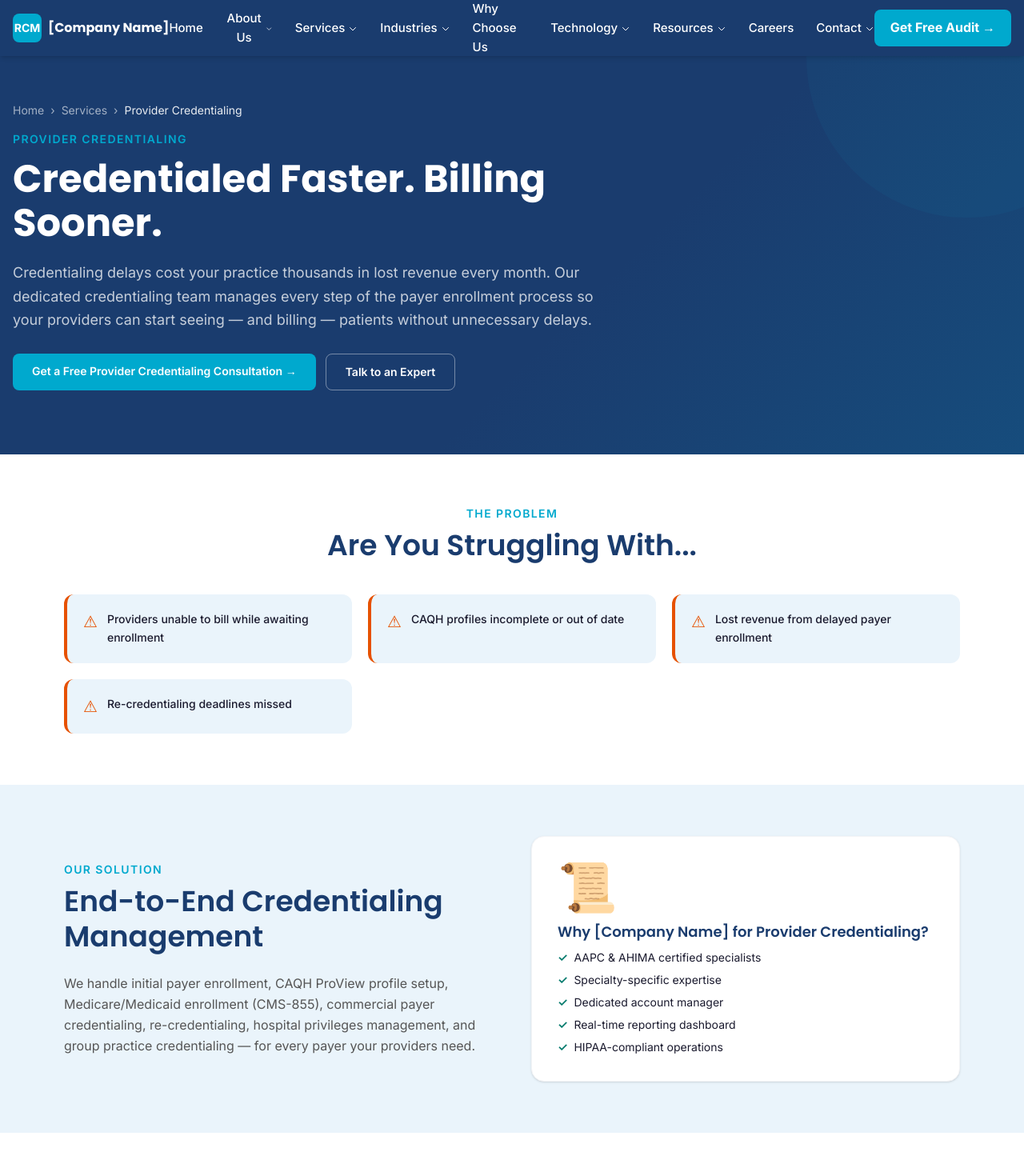
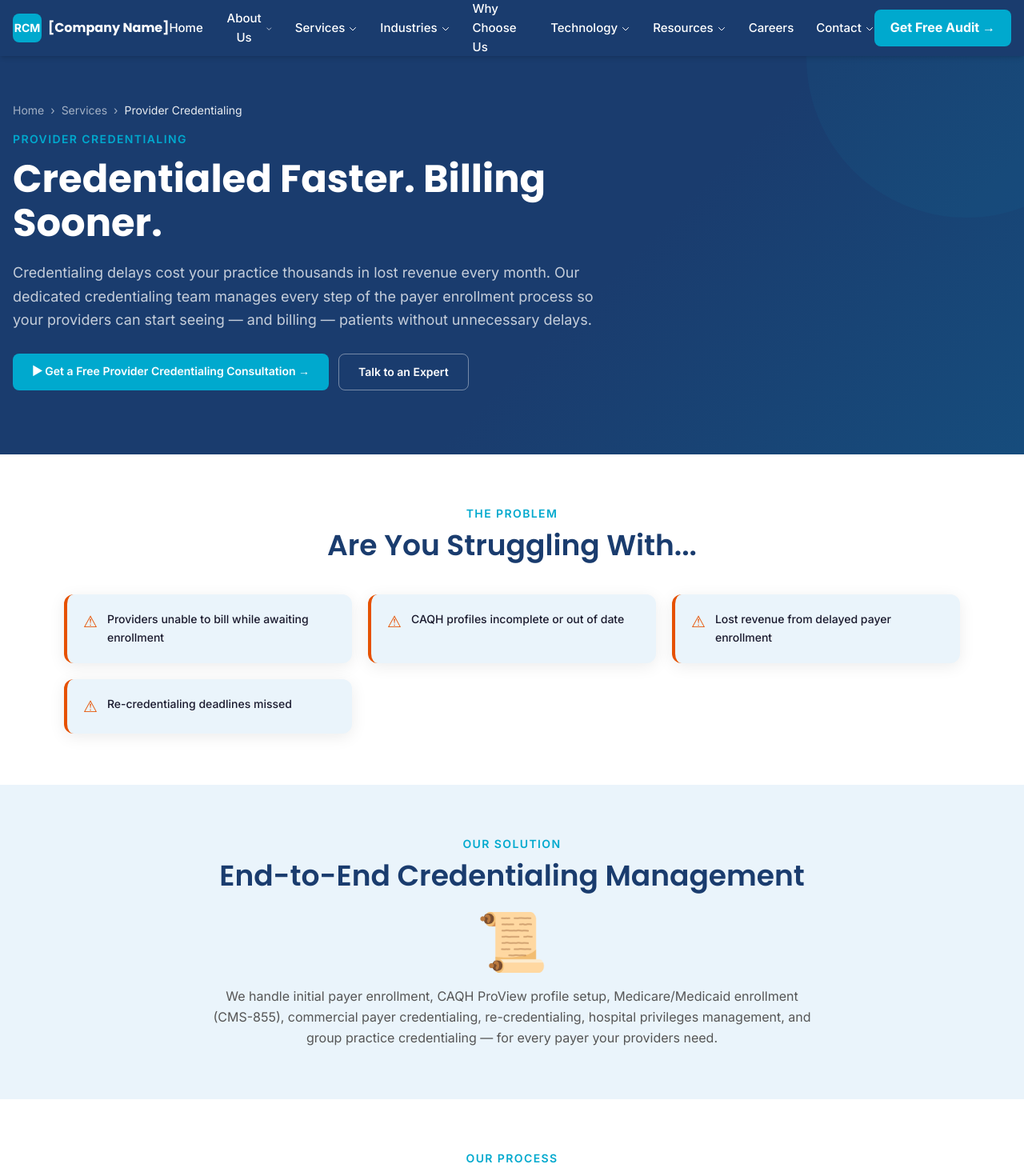
Before and after one commit to raffayprogrammer/Website, a Next.js app: page /services/credentialing in a window 1280 px wide. Shown: the top 1470 px of the page at 80% size. Built offline with nearby package versions, Linux system fonts and the light colour scheme.

Commit message:
Sections 5+6 alignment - services overview SEO/headlines/4-pillar table, service template restructured to 10-section spec order with standalone Why Choose Us

```diff
--- a/src/app/services/page.tsx
+++ b/src/app/services/page.tsx
@@ -5,61 +5,77 @@ import PageHero from "@/components/shared/PageHero";
 import CtaBanner from "@/components/shared/CtaBanner";
 import { services } from "@/data/services";
 
+/* Section 5.0 — SEO */
 export const metadata: Metadata = {
-  title: "[Company Name] | Complete Medical Billing & RCM Services",
+  title: "[Company Name] | Complete Medical Billing & RCM Services | USA",
   description:
-    "Explore our complete suite of medical billing, coding, RCM, denial management, credentialing, and virtual assistant services.",
+    "Explore our comprehensive suite of medical billing, coding, RCM, denial management, credentialing, and virtual assistant services. HIPAA-compliant solutions for every healthcare provider.",
+  keywords: [
+    "medical billing services",
+    "RCM services",
+    "revenue cycle management",
+    "denial management services",
+    "healthcare credentialing",
+    "prior authorization services",
+  ],
 };
 
+/* Section 5.2 — Services Architecture (4 pillars per spec table) */
 const pillars = [
   {
     title: "Front-End Revenue Cycle",
-    desc: "Prevent claim issues before they start",
+    outcome: "Prevent claim issues before they start",
     services: ["Eligibility Verification", "Prior Authorization", "Charge Entry"],
   },
   {
     title: "Mid-Cycle Revenue Management",
-    desc: "Accurate, compliant claims with faster reimbursements",
+    outcome: "Accurate, compliant claims with faster reimbursements",
     services: ["Medical Coding", "Medical Billing", "Payment Posting"],
   },
   {
     title: "Back-End Revenue Optimization",
-    desc: "Maximum collection of all earned revenue",
+    outcome: "Maximum collection of all earned revenue",
     services: ["AR Recovery", "Denial Management", "Reporting & Analytics"],
   },
   {
     title: "Administrative & Operational",
-    desc: "Operational efficiency and provider enrollment",
-    services: ["Provider Credentialing", "Virtual Medical Assistants"],
+    outcome: "Operational efficiency and provider enrollment",
+    services: ["Credentialing", "Virtual Medical Assistants", "Healthcare BPO"],
   },
 ];
 
 export default function ServicesOverview() {
   return (
     <PageLayout>
+      {/* 5.1 Hero */}
       <PageHero
         eyebrow="Services"
         title="End-to-End Revenue Cycle Services — All Under One Roof"
-        subtitle="Managing your revenue cycle shouldn't require 10 different vendors. We deliver every service your practice needs — from patient scheduling to final claim adjudication."
+        subtitle="Managing your revenue cycle shouldn't require 10 different vendors. [Company Name] delivers every service your practice needs — from the moment a patient schedules an appointment to the day that claim is fully adjudicated and paid."
         crumbs={[{ label: "Services" }]}
       />
 
-      {/* Pillars */}
+      {/* 5.2 Services Architecture */}
       <section className="py-16 bg-white">
         <div className="max-w-7xl mx-auto px-4">
           <div className="text-center mb-12">
             <p className="text-cyan font-semibold uppercase tracking-widest text-sm mb-2">
               Service Architecture
             </p>
-            <h2 className="text-3xl lg:text-4xl font-bold text-navy font-[family-name:var(--font-poppins)]">
-              Three Integrated Pillars
+            <h2 className="t-h2-section font-[family-name:var(--font-poppins)] mb-4">
+              Four Integrated Pillars
             </h2>
+            <p className="text-body max-w-2xl mx-auto">
+              Our services are organized into integrated pillars covering every stage
+              of your revenue cycle.
+            </p>
           </div>
-          <div className="grid sm:grid-cols-2 lg:grid-cols-4 gap-5">
+
+          <div className="grid sm:grid-cols-2 lg:grid-cols-4 gap-5 mb-10">
             {pillars.map((p, i) => (
               <div
                 key={p.title}
-                className="bg-ice border border-gray-100 rounded-2xl p-6 card-hover border-l-4 border-l-cyan"
+                className="bg-ice border border-gray-100 rounded-2xl p-6 card-hover border-l-4 border-l-cyan flex flex-col"
               >
                 <div className="text-cyan font-bold text-3xl font-[family-name:var(--font-poppins)] mb-2">
                   0{i + 1}
@@ -67,7 +83,13 @@ export default function ServicesOverview() {
                 <h3 className="font-bold text-navy text-lg font-[family-name:var(--font-poppins)] mb-2">
                   {p.title}
                 </h3>
-                <p className="text-body text-sm mb-4 leading-relaxed">{p.desc}</p>
+                <p className="text-body text-sm mb-4 leading-relaxed flex-1 italic">
+                  {p.outcome}
+                </p>
+                <div>
+                  <p className="text-cyan text-[10px] font-bold uppercase tracking-widest mb-2">
+                    Services included
+                  </p>
                   <ul className="space-y-1">
                     {p.services.map((s) => (
                       <li key={s} className="text-charcoal text-xs flex items-center gap-1">
@@ -76,19 +98,29 @@ export default function ServicesOverview() {
                     ))}
                   </ul>
                 </div>
+              </div>
             ))}
+          </div>
+
+          <div className="text-center">
+            <a
+              href="#all-services"
+              className="inline-flex items-center gap-2 bg-navy text-white t-cta px-6 py-3 rounded-lg hover:bg-blue-mid transition-colors"
+            >
+              ▶ Explore Individual Services Below →
+            </a>
           </div>
         </div>
       </section>
 
       {/* All Services Grid */}
-      <section className="py-16 bg-ice">
+      <section className="py-16 bg-ice" id="all-services">
         <div className="max-w-7xl mx-auto px-4">
           <div className="text-center mb-12">
             <p className="text-cyan font-semibold uppercase tracking-widest text-sm mb-2">
               All Services
             </p>
-            <h2 className="text-3xl lg:text-4xl font-bold text-navy font-[family-name:var(--font-poppins)]">
+            <h2 className="t-h2-section font-[family-name:var(--font-poppins)]">
               Explore Each Service in Detail
             </h2>
           </div>
--- a/src/components/templates/ServicePageTemplate.tsx
+++ b/src/components/templates/ServicePageTemplate.tsx
@@ -4,6 +4,21 @@ import PageHero from "@/components/shared/PageHero";
 import CtaBanner from "@/components/shared/CtaBanner";
 import type { ServiceData } from "@/data/services";
 import { services } from "@/data/services";
+
+/* Section 6 — Individual Service Pages
+   Template structure (10 sections per spec):
+   1. Hero  2. Pain Points  3. Our Solution  4. Process/Workflow
+   5. Key Deliverables  6. KPIs & Results  7. Who This Is For
+   8. Why Choose Us  9. CTA  10. Related Services */
+
+const whyChooseUsReasons = [
+  { icon: "🎓", title: "Certified Specialists", desc: "AAPC & AHIMA certified team with deep specialty expertise." },
+  { icon: "⚡", title: "Fast Turnaround", desc: "24–48 hour processing on most workflows, with no compromise on accuracy." },
+  { icon: "📊", title: "Real-Time Reporting", desc: "Live dashboard access so you always know exactly where you stand." },
+  { icon: "🔒", title: "HIPAA-First", desc: "Every workflow built around HIPAA compliance, BAA included." },
+  { icon: "👤", title: "Dedicated Account Manager", desc: "A named expert as your primary contact — not a call center." },
+  { icon: "💰", title: "Performance-Based Pricing", desc: "We succeed only when you succeed — no hidden fees." },
+];
 
 export default function ServicePageTemplate({ data }: { data: ServiceData }) {
   const relatedServices = data.related
@@ -12,6 +27,7 @@ export default function ServicePageTemplate({ data }: { data: ServiceData }) {
 
   return (
     <PageLayout>
+      {/* 1. Hero */}
       <PageHero
         eyebrow={data.title}
         title={data.heroHeadline}
@@ -20,19 +36,19 @@ export default function ServicePageTemplate({ data }: { data: ServiceData }) {
           { label: "Services", href: "/services" },
           { label: data.title },
         ]}
-        ctaLabel={`Get a Free ${data.title} Consultation →`}
+        ctaLabel={`▶ Get a Free ${data.title} Consultation →`}
         secondaryCtaLabel="Talk to an Expert"
         secondaryCtaHref="/contact"
       />
 
-      {/* Pain Points */}
+      {/* 2. Pain Points */}
       <section className="py-16 bg-white">
         <div className="max-w-6xl mx-auto px-4">
           <div className="text-center mb-10">
             <p className="text-cyan font-semibold uppercase tracking-widest text-sm mb-2">
               The Problem
             </p>
-            <h2 className="text-3xl lg:text-4xl font-bold text-navy font-[family-name:var(--font-poppins)]">
+            <h2 className="t-h2-section font-[family-name:var(--font-poppins)]">
               Are You Struggling With...
             </h2>
           </div>
@@ -40,7 +56,7 @@ export default function ServicePageTemplate({ data }: { data: ServiceData }) {
             {data.painPoints.map((pp) => (
               <div
                 key={pp}
-                className="bg-ice border-l-4 border-l-amber rounded-xl p-5 flex items-start gap-3"
+                className="bg-ice border-l-4 border-l-amber rounded-xl p-5 flex items-start gap-3 shadow-card"
               >
                 <span className="text-amber text-xl shrink-0">⚠</span>
                 <p className="text-charcoal text-sm font-medium leading-relaxed">{pp}</p>
@@ -50,51 +66,30 @@ export default function ServicePageTemplate({ data }: { data: ServiceData }) {
         </div>
       </section>
 
-      {/* Solution */}
+      {/* 3. Our Solution */}
       <section className="py-16 bg-ice">
-        <div className="max-w-6xl mx-auto px-4">
-          <div className="grid lg:grid-cols-2 gap-12 items-center">
-            <div>
-              <p className="text-cyan font-semibold uppercase tracking-widest text-sm mb-2">
-                Our Solution
-              </p>
-              <h2 className="text-3xl lg:text-4xl font-bold text-navy font-[family-name:var(--font-poppins)] mb-6 leading-tight">
-                {data.solutionTitle}
-              </h2>
-              <p className="text-body leading-relaxed">{data.solutionBody}</p>
-            </div>
-            <div className="bg-white rounded-2xl p-8 border border-gray-100 shadow-sm">
-              <div className="text-6xl mb-4">{data.icon}</div>
-              <h3 className="text-navy font-bold text-lg mb-3 font-[family-name:var(--font-poppins)]">
-                Why [Company Name] for {data.title}?
-              </h3>
-              <ul className="space-y-2">
-                {[
-                  "AAPC & AHIMA certified specialists",
-                  "Specialty-specific expertise",
-                  "Dedicated account manager",
-                  "Real-time reporting dashboard",
-                  "HIPAA-compliant operations",
-                ].map((item) => (
-                  <li key={item} className="flex items-start gap-2 text-sm text-charcoal">
-                    <span className="text-teal font-bold">✓</span>
-                    <span>{item}</span>
-                  </li>
-                ))}
-              </ul>
-            </div>
-          </div>
+        <div className="max-w-5xl mx-auto px-4 text-center">
+          <p className="text-cyan font-semibold uppercase tracking-widest text-sm mb-2">
+            Our Solution
+          </p>
+          <h2 className="t-h2-section font-[family-name:var(--font-poppins)] mb-6">
+            {data.solutionTitle}
+          </h2>
+          <div className="text-7xl mb-5">{data.icon}</div>
+          <p className="text-body leading-relaxed text-base max-w-3xl mx-auto">
+            {data.solutionBody}
+          </p>
         </div>
       </section>
 
-      {/* Workflow */}
+      {/* 4. Process / Workflow */}
       <section className="py-16 bg-white">
         <div className="max-w-6xl mx-auto px-4">
           <div className="text-center mb-10">
             <p className="text-cyan font-semibold uppercase tracking-widest text-sm mb-2">
               Our Process
             </p>
-            <h2 className="text-3xl lg:text-4xl font-bold text-navy font-[family-name:var(--font-poppins)]">
+            <h2 className="t-h2-section font-[family-name:var(--font-poppins)]">
               How It Works
             </h2>
           </div>
@@ -121,14 +116,14 @@ export default function ServicePageTemplate({ data }: { data: ServiceData }) {
         </div>
       </section>
 
-      {/* Deliverables */}
+      {/* 5. Key Deliverables */}
       <section className="py-16 bg-ice">
         <div className="max-w-6xl mx-auto px-4">
           <div className="text-center mb-10">
             <p className="text-cyan font-semibold uppercase tracking-widest text-sm mb-2">
               Deliverables
             </p>
-            <h2 className="text-3xl lg:text-4xl font-bold text-navy font-[family-name:var(--font-poppins)]">
+            <h2 className="t-h2-section font-[family-name:var(--font-poppins)]">
               What You Receive
             </h2>
           </div>
@@ -136,7 +131,7 @@ export default function ServicePageTemplate({ data }: { data: ServiceData }) {
             {data.deliverables.map((d) => (
               <div
                 key={d}
-                className="bg-white rounded-xl p-5 flex items-start gap-3 border border-gray-100 shadow-sm"
+                className="bg-white rounded-xl p-5 flex items-start gap-3 border border-gray-100 shadow-card"
               >
                 <span className="w-6 h-6 bg-teal rounded-full flex items-center justify-center shrink-0 mt-0.5">
                   <svg className="w-3.5 h-3.5 text-white" fill="none" stroke="currentColor" viewBox="0 0 24 24">
@@ -150,7 +145,7 @@ export default function ServicePageTemplate({ data }: { data: ServiceData }) {
         </div>
       </section>
 
-      {/* KPIs */}
+      {/* 6. KPIs & Results (conditional) */}
       {data.kpis && (
         <section className="py-16 bg-navy">
           <div className="max-w-5xl mx-auto px-4">
@@ -158,7 +153,7 @@ export default function ServicePageTemplate({ data }: { data: ServiceData }) {
               <p className="text-cyan font-semibold uppercase tracking-widest text-sm mb-2">
                 Performance Metrics
               </p>
-              <h2 className="text-3xl lg:text-4xl font-bold text-white font-[family-name:var(--font-poppins)]">
+              <h2 className="t-h2-section text-white font-[family-name:var(--font-poppins)]" style={{ color: "#fff" }}>
                 KPIs We Target
               </h2>
             </div>
@@ -183,14 +178,14 @@ export default function ServicePageTemplate({ data }: { data: ServiceData }) {
         </section>
       )}
 
-      {/* Who This Is For */}
+      {/* 7. Who This Is For */}
       <section className="py-16 bg-white">
         <div className="max-w-6xl mx-auto px-4">
           <div className="text-center mb-10">
             <p className="text-cyan font-semibold uppercase tracking-widest text-sm mb-2">
               Who This Is For
             </p>
-            <h2 className="text-3xl lg:text-4xl font-bold text-navy font-[family-name:var(--font-poppins)]">
+            <h2 className="t-h2-section font-[family-name:var(--font-poppins)]">
               Designed for Your Practice
             </h2>
           </div>
@@ -207,15 +202,53 @@ export default function ServicePageTemplate({ data }: { data: ServiceData }) {
         </div>
       </section>
 
-      {/* Related Services */}
+      {/* 8. Why Choose Us (for this service) */}
+      <section className="py-16 bg-ice">
+        <div className="max-w-6xl mx-auto px-4">
+          <div className="text-center mb-10">
+            <p className="text-cyan font-semibold uppercase tracking-widest text-sm mb-2">
+              Our Differentiators
+            </p>
+            <h2 className="t-h2-section font-[family-name:var(--font-poppins)]">
+              Why Choose [Company Name] for {data.title}
+            </h2>
+          </div>
+          <div className="grid sm:grid-cols-2 lg:grid-cols-3 gap-5">
+            {whyChooseUsReasons.map((r) => (
+              <div
+                key={r.title}
+                className="bg-white rounded-xl p-6 card-hover border-l-4 border-l-cyan border border-gray-100 shadow-card"
+              >
+                <div className="text-3xl mb-3">{r.icon}</div>
+                <h3 className="font-bold text-navy text-base font-[family-name:var(--font-poppins)] mb-2">
+                  {r.title}
+                </h3>
+                <p className="text-body text-sm leading-relaxed">{r.desc}</p>
+              </div>
+            ))}
+          </div>
+        </div>
+      </section>
+
+      {/* 9. CTA */}
+      <CtaBanner
+        title={`Ready to Transform Your ${data.title}?`}
+        subtitle="Get a free consultation with one of our RCM specialists and see how much revenue you could recover."
+        primaryLabel={`▶ Get a Free ${data.title} Audit →`}
+        primaryHref="/free-audit"
+        secondaryLabel="▶ Talk to an Expert →"
+        secondaryHref="/contact"
+      />
+
+      {/* 10. Related Services */}
       {relatedServices.length > 0 && (
-        <section className="py-16 bg-ice">
+        <section className="py-16 bg-white">
           <div className="max-w-6xl mx-auto px-4">
             <div className="text-center mb-10">
               <p className="text-cyan font-semibold uppercase tracking-widest text-sm mb-2">
                 Related Services
               </p>
-              <h2 className="text-3xl lg:text-4xl font-bold text-navy font-[family-name:var(--font-poppins)]">
+              <h2 className="t-h2-section font-[family-name:var(--font-poppins)]">
                 Pair With These Services
               </h2>
             </div>
@@ -224,7 +257,7 @@ export default function ServicePageTemplate({ data }: { data: ServiceData }) {
                 <Link
                   key={s.slug}
                   href={`/services/${s.slug}`}
-                  className="bg-white border border-gray-100 rounded-xl p-6 card-hover border-l-4 border-l-cyan group block"
+                  className="bg-ice border border-gray-100 rounded-xl p-6 card-hover border-l-4 border-l-cyan group block"
                 >
                   <div className="text-3xl mb-3">{s.icon}</div>
                   <h3 className="font-bold text-navy text-base font-[family-name:var(--font-poppins)] mb-2">
@@ -239,11 +272,6 @@ export default function ServicePageTemplate({ data }: { data: ServiceData }) {
           </div>
         </section>
       )}
-
-      <CtaBanner
-        title={`Ready to Transform Your ${data.title}?`}
-        subtitle="Get a free consultation with one of our RCM specialists and see how much revenue you could recover."
-      />
     </PageLayout>
   );
 }
```
Lines whose indentation alone changed are shown as unchanged.
